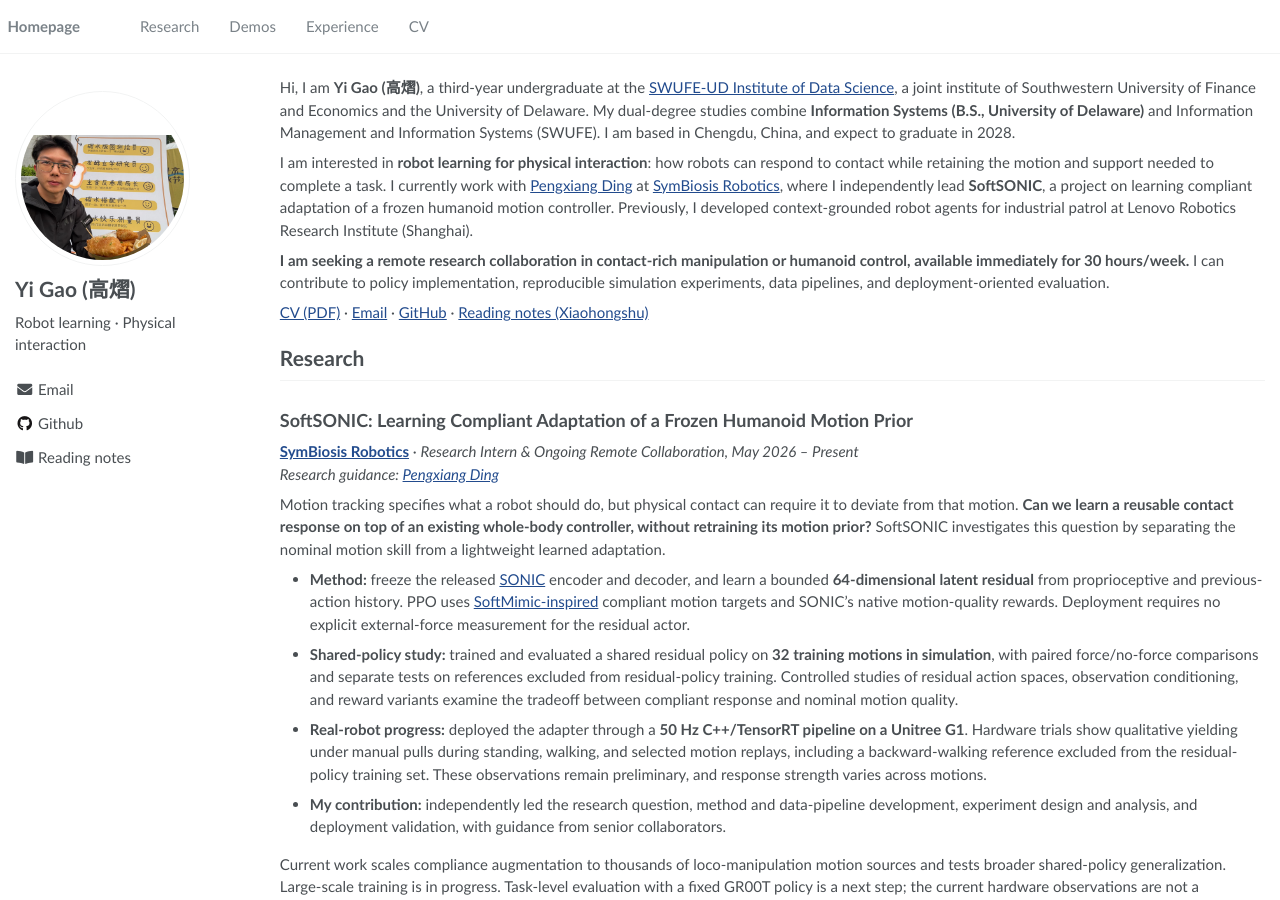
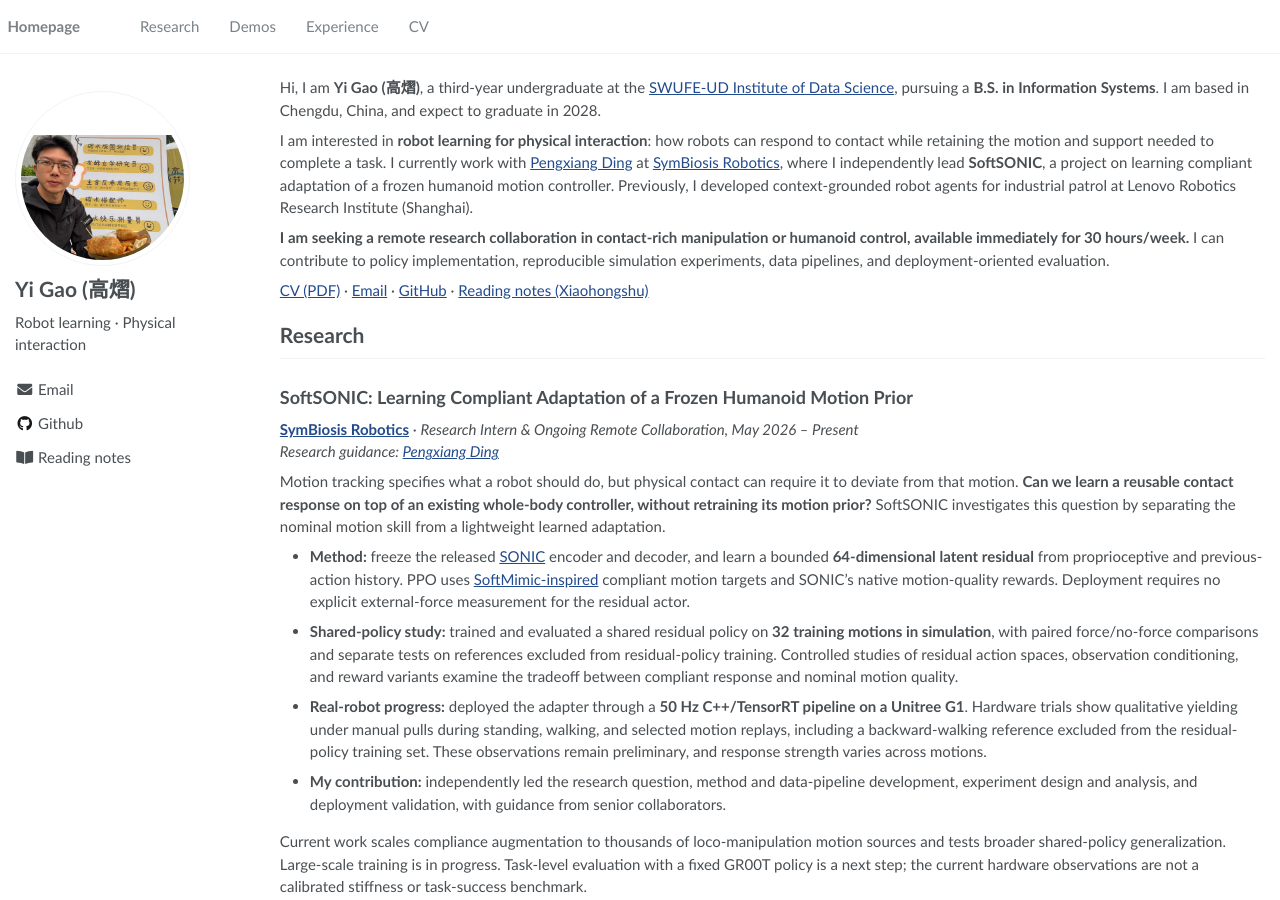
Before and after one commit to GaoE05/GaoE05.github.io, a Jekyll site: the page built from _pages/about.md, in a window 1280 px wide and 900 px high. Built offline with Jekyll 4.4.1, drawn with Linux system fonts in a browser that asks for light colours.

Commit message:
Simplify education to a single Information Systems degree line

```diff
--- a/_pages/about.md
+++ b/_pages/about.md
@@ -10,7 +10,7 @@ redirect_from:
 
 <span class='anchor' id='about-me'></span>
 
-Hi, I am **Yi Gao (高熠)**, a third-year undergraduate at the [SWUFE-UD Institute of Data Science](https://dids.swufe.edu.cn/EN/Home.htm), a joint institute of Southwestern University of Finance and Economics and the University of Delaware. My dual-degree studies combine **Information Systems (B.S., University of Delaware)** and Information Management and Information Systems (SWUFE). I am based in Chengdu, China, and expect to graduate in 2028.
+Hi, I am **Yi Gao (高熠)**, a third-year undergraduate at the [SWUFE-UD Institute of Data Science](https://dids.swufe.edu.cn/EN/Home.htm), pursuing a **B.S. in Information Systems**. I am based in Chengdu, China, and expect to graduate in 2028.
 
 I am interested in **robot learning for physical interaction**: how robots can respond to contact while retaining the motion and support needed to complete a task. I currently work with [Pengxiang Ding](https://dingpx.github.io/) at [SymBiosis Robotics](https://symbiosis-robotics.com/research/dpc/en/), where I independently lead **SoftSONIC**, a project on learning compliant adaptation of a frozen humanoid motion controller. Previously, I developed context-grounded robot agents for industrial patrol at Lenovo Robotics Research Institute (Shanghai).
 
--- a/materials/Yi_Gao_CV.html
+++ b/materials/Yi_Gao_CV.html
@@ -35,8 +35,7 @@
 <section>
   <h2>Education</h2>
   <div class="row"><h3><a href="https://dids.swufe.edu.cn/EN/Home.htm">SWUFE-UD Institute of Data Science</a></h3><span class="date">Sep 2024 - Jun 2028 (expected)</span></div>
-  <p><strong>University of Delaware</strong> · B.S. in Information Systems</p>
-  <p class="small">Southwestern University of Finance and Economics · Information Management and Information Systems</p>
+  <p><strong>B.S. in Information Systems</strong></p>
   <p class="small">China-based dual-degree program · GPA: <strong>87.7/100</strong></p>
 </section>
 <section>
```
Also changed, not shown: 1 other file.
